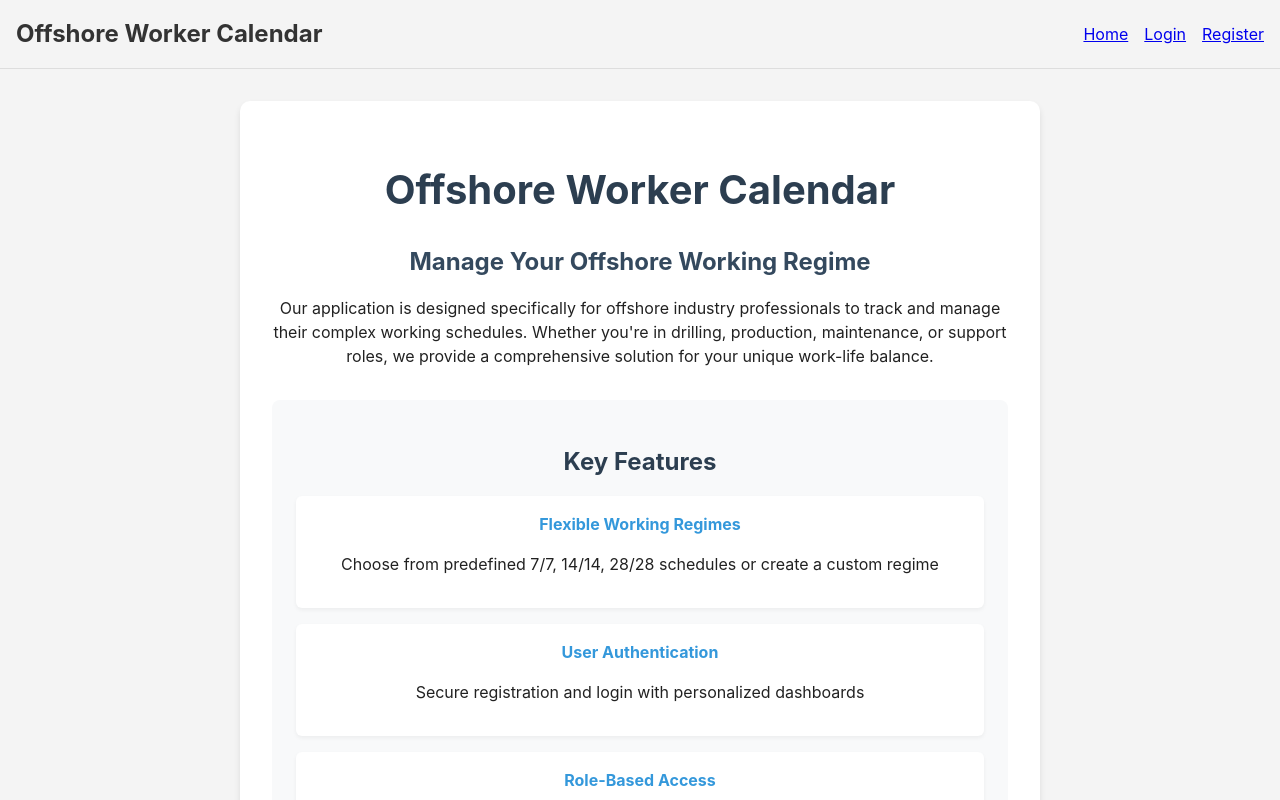
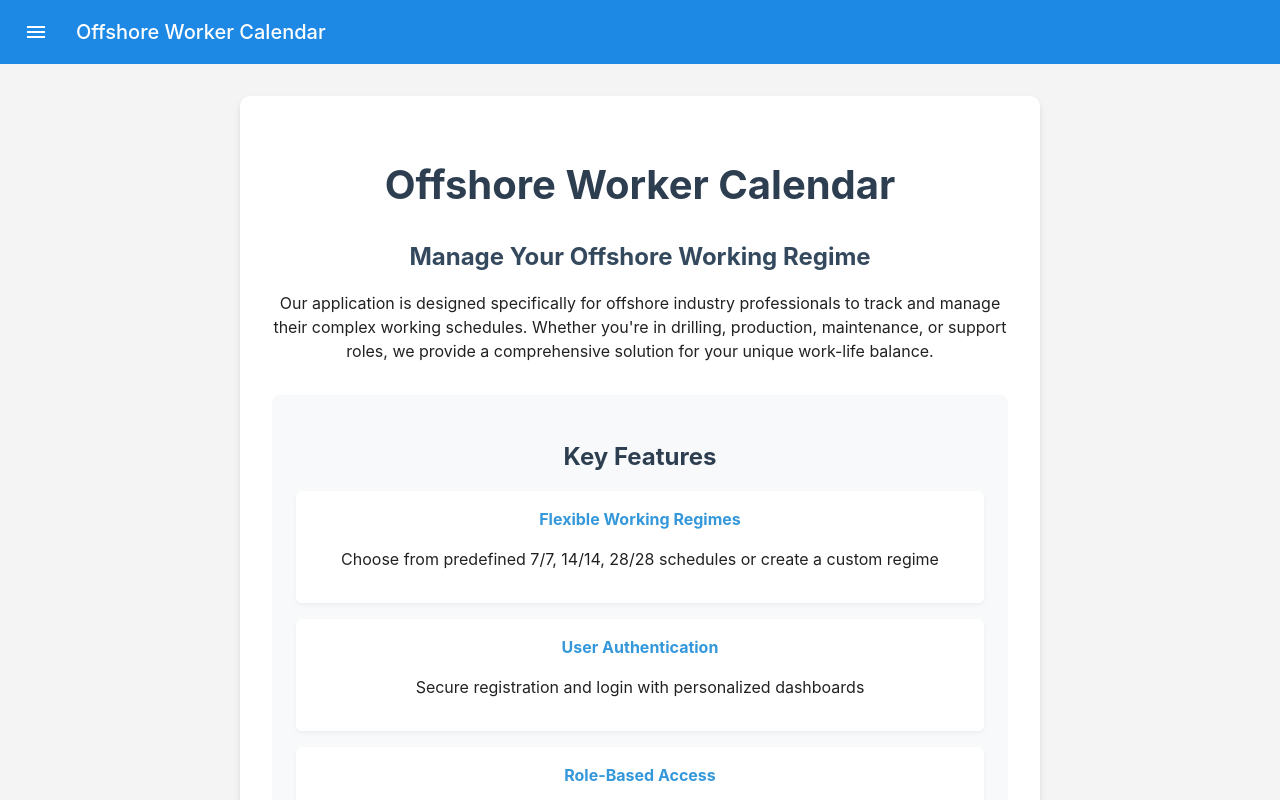
Before and after one commit to OffshoreSync/react-client, a React (Create React App) app: page / in a window 1280 px wide. Shown: the top 800 px of the page. Built offline with nearby package versions, Linux system fonts and the light colour scheme.

Commit message:
client: Basic MaterialUI implementation
Signed-off-by: Ícaro Hoff <icarohoff@gmail.com>

```diff
--- a/src/components/Navbar.js
+++ b/src/components/Navbar.js
@@ -1,78 +1,84 @@
-import React from 'react';
-import { Link, useLocation } from 'react-router-dom';
+import React, { useState } from 'react';
+import { useNavigate, useLocation } from 'react-router-dom';
+import {
+  AppBar,
+  Toolbar,
+  Typography,
+  IconButton,
+  Drawer,
+  List,
+  ListItem,
+  ListItemIcon,
+  ListItemText
+} from '@mui/material';
+import MenuIcon from '@mui/icons-material/Menu';
+import HomeIcon from '@mui/icons-material/Home';
+import DashboardIcon from '@mui/icons-material/Dashboard';
+import PersonIcon from '@mui/icons-material/Person';
+import LogoutIcon from '@mui/icons-material/Logout';
 
 function Navbar() {
+  const [drawerOpen, setDrawerOpen] = useState(false);
+  const navigate = useNavigate();
   const location = useLocation();
   const isLoggedIn = !!localStorage.getItem('token');
 
-  // Determine which links to show based on login status
-  const renderLinks = () => {
-    if (isLoggedIn) {
-      return (
-        <>
-          <Link
-            to="/dashboard"
-            className={location.pathname === '/dashboard' ? 'active' : ''}
-          >
-            Dashboard
-          </Link>
-          <Link
-            to="/"
-            className={location.pathname === '/' ? 'active' : ''}
-          >
-            Home
-          </Link>
-        </>
-      );
-    } else {
-      return (
-        <>
-          <Link
-            to="/"
-            className={location.pathname === '/' ? 'active' : ''}
-          >
-            Home
-          </Link>
-          <Link
-            to="/login"
-            className={location.pathname === '/login' ? 'active' : ''}
-          >
-            Login
-          </Link>
-          <Link
-            to="/register"
-            className={location.pathname === '/register' ? 'active' : ''}
-          >
-            Register
-          </Link>
-        </>
-      );
-    }
+  const handleLogout = () => {
+    localStorage.removeItem('token');
+    navigate('/login');
   };
 
+  const handleNavigation = (path) => {
+    navigate(path);
+    setDrawerOpen(false);
+  };
+
+  const menuItems = isLoggedIn ? [
+    { text: 'Home', icon: <HomeIcon />, onClick: () => handleNavigation('/') },
+    { text: 'Dashboard', icon: <DashboardIcon />, onClick: () => handleNavigation('/dashboard') },
+    { text: 'Profile Settings', icon: <PersonIcon />, onClick: () => handleNavigation('/settings') },
+    { text: 'Logout', icon: <LogoutIcon />, onClick: handleLogout }
+  ] : [
+    { text: 'Home', icon: <HomeIcon />, onClick: () => handleNavigation('/') },
+    { text: 'Login', icon: <PersonIcon />, onClick: () => handleNavigation('/login') },
+    { text: 'Register', icon: <PersonIcon />, onClick: () => handleNavigation('/register') }
+  ];
+
   return (
-    <nav style={{
-      display: 'flex',
-      justifyContent: 'space-between',
-      alignItems: 'center',
-      padding: '1rem',
-      backgroundColor: '#f4f4f4',
-      borderBottom: '1px solid #ddd'
-    }}>
-      <div style={{
-        fontSize: '1.5rem',
-        fontWeight: 'bold',
-        color: '#333'
-      }}>
-        Offshore Worker Calendar
-      </div>
-      <div style={{
-        display: 'flex',
-        gap: '1rem'
-      }}>
-        {renderLinks()}
-      </div>
-    </nav>
+    <>
+      <AppBar position="static">
+        <Toolbar>
+          <IconButton
+            size="large"
+            edge="start"
+            color="inherit"
+            aria-label="menu"
+            sx={{ mr: 2 }}
+            onClick={() => setDrawerOpen(true)}
+          >
+            <MenuIcon />
+          </IconButton>
+          <Typography variant="h6" component="div" sx={{ flexGrow: 1 }}>
+            Offshore Worker Calendar
+          </Typography>
+        </Toolbar>
+      </AppBar>
+
+      <Drawer
+        anchor="left"
+        open={drawerOpen}
+        onClose={() => setDrawerOpen(false)}
+      >
+        <List>
+          {menuItems.map((item, index) => (
+            <ListItem button key={index} onClick={item.onClick}>
+              <ListItemIcon>{item.icon}</ListItemIcon>
+              <ListItemText primary={item.text} />
+            </ListItem>
+          ))}
+        </List>
+      </Drawer>
+    </>
   );
 }
 
```
